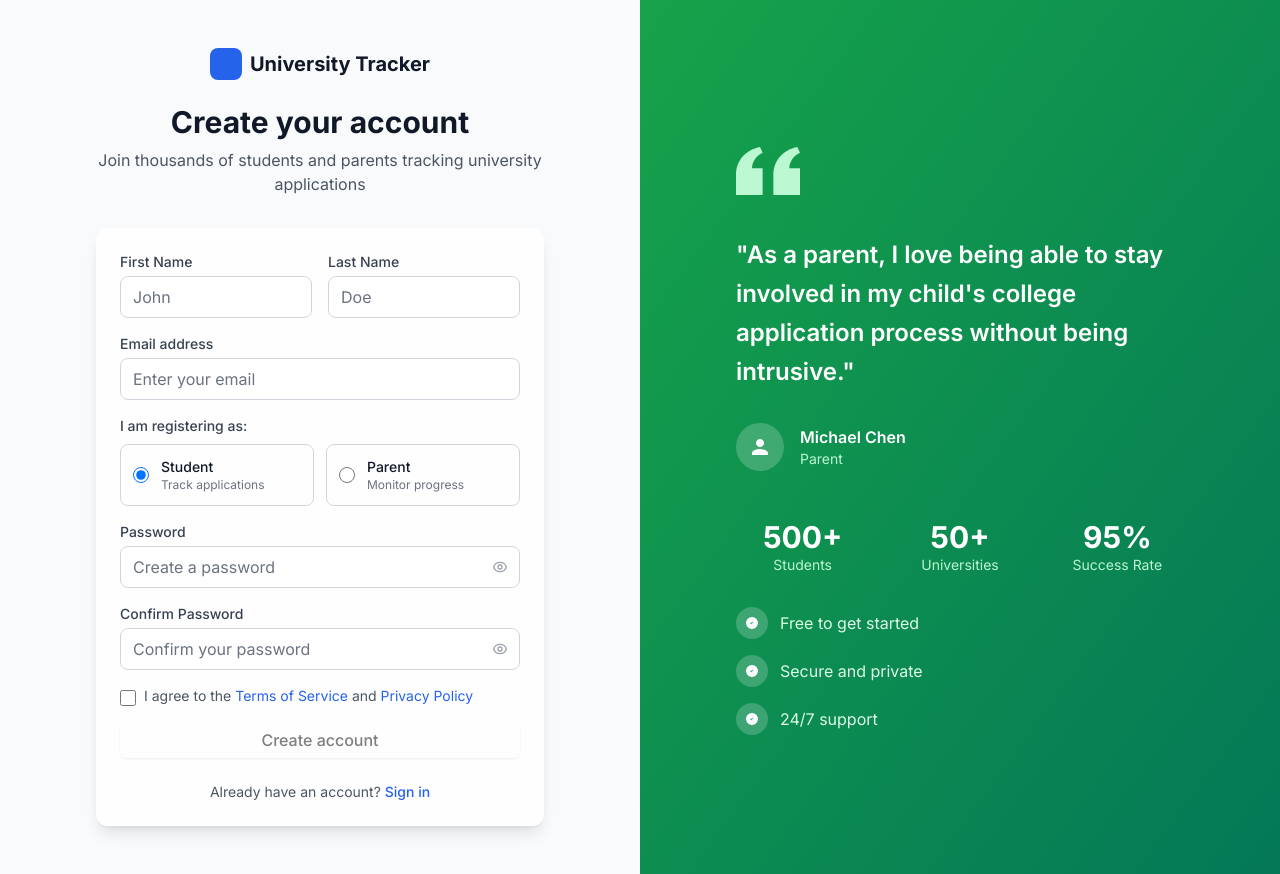
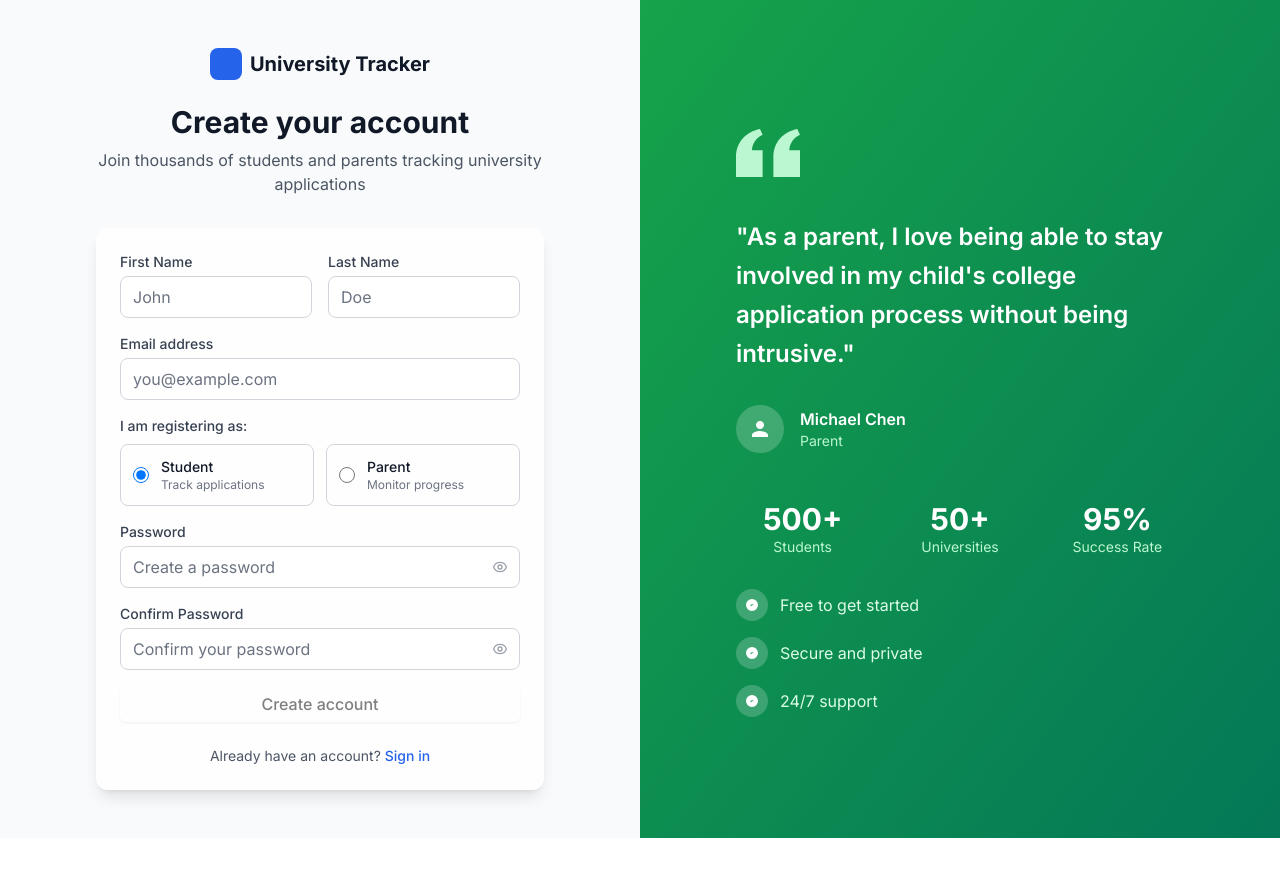
Before and after one commit to EvelynDevelops/university-app-tracker, a Next.js app: page /auth/register in a window 1280 px wide. After the commit the page ends 838 px from the top, so only its background shows below. Built offline with nearby package versions, Linux system fonts and the light colour scheme.

Commit message:
new components for auth page

```diff
--- a/components/auth/LoginCard.tsx
+++ b/components/auth/LoginCard.tsx
@@ -4,12 +4,13 @@ import { useState } from 'react'
 import Link from 'next/link'
 import { useRouter } from 'next/navigation'
 import { Button } from '@/components/shared/Button'
-import { EyeIcon, EyeOffIcon, LoadingIcon } from '@/public/icons'
+import { Input } from '@/components/shared/Input'
+import { PasswordInput } from '@/components/auth/PasswordInput'
+import { LoadingIcon } from '@/public/icons'
 
 export default function LoginCard() {
   const [email, setEmail] = useState('')
   const [password, setPassword] = useState('')
-  const [showPassword, setShowPassword] = useState(false)
   const [loading, setLoading] = useState(false)
   const router = useRouter()
 
@@ -36,50 +37,23 @@ export default function LoginCard() {
 
   return (
     <div className="bg-white/80 dark:bg-gray-800/80 rounded-xl shadow-lg backdrop-blur-sm p-6">
-      {/* Email/Password Form */}
       <form onSubmit={handleSubmit} className="space-y-4">
-        <div>
-          <label htmlFor="email" className="block text-sm font-medium text-gray-700 dark:text-gray-300 mb-1">
-            Email address
-          </label>
-          <input
-            id="email"
+        <Input
+          label="Email address"
           type="email"
           value={email}
           onChange={(e) => setEmail(e.target.value)}
+          placeholder="Enter your email"
           required
-            className="w-full rounded-lg border border-gray-300 bg-white px-3 py-2 text-gray-900 placeholder-gray-500 focus:border-blue-500 focus:outline-none focus:ring-1 focus:ring-blue-500 dark:border-gray-600 dark:bg-gray-700 dark:text-white dark:placeholder-gray-400"
-            placeholder="Enter your email"
         />
-        </div>
 
-        <div>
-          <label htmlFor="password" className="block text-sm font-medium text-gray-700 dark:text-gray-300 mb-1">
-            Password
-          </label>
-          <div className="relative">
-            <input
-              id="password"
-              type={showPassword ? 'text' : 'password'}
+        <PasswordInput
+          label="Password"
           value={password}
           onChange={(e) => setPassword(e.target.value)}
+          placeholder="Enter your password"
           required
-              className="w-full rounded-lg border border-gray-300 bg-white px-3 py-2 text-gray-900 placeholder-gray-500 focus:border-blue-500 focus:outline-none focus:ring-1 focus:ring-blue-500 dark:border-gray-600 dark:bg-gray-700 dark:text-white dark:placeholder-gray-400"
-              placeholder="Enter your password"
         />
-            <button
-              type="button"
-              onClick={() => setShowPassword(!showPassword)}
-              className="absolute inset-y-0 right-0 flex items-center pr-3 text-gray-400 hover:text-gray-600 dark:hover:text-gray-300"
-            >
-              {showPassword ? (
-                <EyeOffIcon className="w-4 h-4" />
-              ) : (
-                <EyeIcon className="w-4 h-4" />
-              )}
-            </button>
-          </div>
-        </div>
 
         <div className="flex items-center justify-between">
           <label className="flex items-center">
@@ -113,7 +87,6 @@ export default function LoginCard() {
         </Button>
       </form>
 
-      {/* Sign up link */}
       <div className="mt-6 text-center">
         <p className="text-sm text-gray-600 dark:text-gray-300">
           Don't have an account?{' '}
--- /dev/null
+++ b/components/auth/PasswordInput.tsx
@@ -0,0 +1,45 @@
+import React, { useState } from 'react'
+import { Input } from '../shared/Input'
+import { EyeIcon, EyeOffIcon } from '@/public/icons'
+
+interface PasswordInputProps extends Omit<React.InputHTMLAttributes<HTMLInputElement>, 'type'> {
+  label?: string
+  error?: string
+  showToggle?: boolean
+}
+
+const PasswordInput = React.forwardRef<HTMLInputElement, PasswordInputProps>(
+  ({ className, label, error, showToggle = true, ...props }, ref) => {
+    const [showPassword, setShowPassword] = useState(false)
+
+    const toggleButton = showToggle ? (
+      <button
+        type="button"
+        onClick={() => setShowPassword(!showPassword)}
+        className="text-gray-400 hover:text-gray-600 dark:hover:text-gray-300"
+      >
+        {showPassword ? (
+          <EyeOffIcon className="w-4 h-4" />
+        ) : (
+          <EyeIcon className="w-4 h-4" />
+        )}
+      </button>
+    ) : null
+
+    return (
+      <Input
+        ref={ref}
+        type={showPassword ? 'text' : 'password'}
+        label={label}
+        error={error}
+        trailing={toggleButton}
+        className={className}
+        {...props}
+      />
+    )
+  }
+)
+
+PasswordInput.displayName = 'PasswordInput'
+
+export { PasswordInput }
--- a/components/auth/SignupCard.tsx
+++ b/components/auth/SignupCard.tsx
@@ -1,253 +1,188 @@
-"use client"
+"use client";
 
-import { useState } from 'react'
-import Link from 'next/link'
-import { useRouter } from 'next/navigation'
-import { Button } from '@/components/shared/Button'
-import { EyeIcon, EyeOffIcon, LoadingIcon } from '@/public/icons'
+import { useState, useTransition } from "react";
+import Link from "next/link";
+import { useRouter } from "next/navigation";
+import { Button } from "@/components/shared/Button";
+import { Input } from "@/components/shared/Input";
+import { PasswordInput } from "@/components/auth/PasswordInput";
+import { LoadingIcon } from "@/public/icons";
 
-type UserRole = 'student' | 'parent'
+type UserRole = "student" | "parent";
 
 export default function SignupCard() {
-  const [firstName, setFirstName] = useState('')
-  const [lastName, setLastName] = useState('')
-  const [email, setEmail] = useState('')
-  const [password, setPassword] = useState('')
-  const [confirmPassword, setConfirmPassword] = useState('')
-  const [showPassword, setShowPassword] = useState(false)
-  const [showConfirmPassword, setShowConfirmPassword] = useState(false)
-  const [userRole, setUserRole] = useState<UserRole>('student')
-  const [loading, setLoading] = useState(false)
-  const router = useRouter()
+  const [firstName, setFirstName] = useState("");
+  const [lastName,  setLastName]  = useState("");
+  const [email,     setEmail]     = useState("");
+  const [password,  setPassword]  = useState("");
+  const [confirmPassword, setConfirmPassword] = useState("");
+  const [userRole, setUserRole] = useState<UserRole>("student");
+  const [formError, setFormError] = useState<string | null>(null);
+  const [isPending, startTransition] = useTransition();
+  const router = useRouter();
 
-  const handleSubmit = async (e: React.FormEvent) => {
-    e.preventDefault()
-    if (loading) return
+  const handleSubmit = (e: React.FormEvent) => {
+    e.preventDefault();
+    if (isPending) return;
 
-    // ensure password match
+    // basic client-side checks
     if (password !== confirmPassword) {
-      alert('Passwords do not match')
-      return
+      setFormError("Passwords do not match.");
+      return;
+    }
+    setFormError(null);
+
+    startTransition(async () => {
+      try {
+        const res = await fetch("/api/signup", {
+          method: "POST",
+          headers: { "Content-Type": "application/json" },
+          body: JSON.stringify({ firstName, lastName, email, password, role: userRole }),
+        });
+
+        if (!res.ok) {
+          const data = await res.json().catch(() => ({}));
+          throw new Error(data?.message || "Signup failed");
         }
 
-    setLoading(true)
-    try {
-      console.log('Signup attempt:', {
-        firstName,
-        lastName,
-        email,
-        password,
-        userRole
-      })
+        // wipe secrets from memory
+        setPassword("");
+        setConfirmPassword("");
 
-      // mock signup success
-      await new Promise(resolve => setTimeout(resolve, 1000))
+        router.push("/dashboard");
+      } catch (err: any) {
+        setFormError(err.message ?? "Something went wrong");
+      }
+    });
+  };
 
-      // redirect to dashboard after signup success
-      router.push('/dashboard')
-    } catch (error) {
-      console.error('Signup failed:', error)
-    } finally {
-      setLoading(false)
-    }
-  }
+  const disabled =
+    isPending ||
+    !firstName ||
+    !lastName ||
+    !email ||
+    !password ||
+    !confirmPassword ||
+    password !== confirmPassword;
 
   return (
     <div className="bg-white/80 dark:bg-gray-800/80 rounded-xl shadow-lg backdrop-blur-sm p-4 sm:p-6">
-      {/* Email/Password Form */}
-      <form onSubmit={handleSubmit} className="space-y-4">
-        {/* Name Fields */}
+      <form onSubmit={handleSubmit} className="space-y-4" noValidate>
+        {/* Name */}
         <div className="grid grid-cols-1 sm:grid-cols-2 gap-4">
-          <div>
-            <label htmlFor="firstName" className="block text-sm font-medium text-gray-700 dark:text-gray-300 mb-1">
-              First Name
-            </label>
-            <input
-              id="firstName"
-              type="text"
+          <Input
+            name="firstName"
+            label="First Name"
             value={firstName}
             onChange={(e) => setFirstName(e.target.value)}
+            placeholder="John"
             required
-              className="w-full rounded-lg border border-gray-300 bg-white px-3 py-2 text-gray-900 placeholder-gray-500 focus:border-blue-500 focus:outline-none focus:ring-1 focus:ring-blue-500 dark:border-gray-600 dark:bg-gray-700 dark:text-white dark:placeholder-gray-400"
-              placeholder="John"
+            autoComplete="given-name"
+          />
+          <Input
+            name="lastName"
+            label="Last Name"
+            value={lastName}
+            onChange={(e) => setLastName(e.target.value)}
+            placeholder="Doe"
+            required
+            autoComplete="family-name"
           />
         </div>
-          <div>
-            <label htmlFor="lastName" className="block text-sm font-medium text-gray-700 dark:text-gray-300 mb-1">
-              Last Name
-            </label>
-            <input
-              id="lastName"
-              type="text"
-              value={lastName}
-              onChange={(e) => setLastName(e.target.value)}
-              required
-              className="w-full rounded-lg border border-gray-300 bg-white px-3 py-2 text-gray-900 placeholder-gray-500 focus:border-blue-500 focus:outline-none focus:ring-1 focus:ring-blue-500 dark:border-gray-600 dark:bg-gray-700 dark:text-white dark:placeholder-gray-400"
-              placeholder="Doe"
-            />
-          </div>
-        </div>
 
-        {/* Email Field */}
-        <div>
-          <label htmlFor="email" className="block text-sm font-medium text-gray-700 dark:text-gray-300 mb-1">
-            Email address
-          </label>
-          <input
-            id="email"
+        <Input
+          name="email"
+          label="Email address"
           type="email"
           value={email}
           onChange={(e) => setEmail(e.target.value)}
+          placeholder="you@example.com"
           required
-            className="w-full rounded-lg border border-gray-300 bg-white px-3 py-2 text-gray-900 placeholder-gray-500 focus:border-blue-500 focus:outline-none focus:ring-1 focus:ring-blue-500 dark:border-gray-600 dark:bg-gray-700 dark:text-white dark:placeholder-gray-400"
-            placeholder="Enter your email"
+          autoComplete="email"
+          aria-invalid={!!formError && formError.toLowerCase().includes("email")}
         />
-        </div>
 
-        {/* Role Selection */}
-        <div>
-          <label className="block text-sm font-medium text-gray-700 dark:text-gray-300 mb-2">
+        {/* Role */}
+        <fieldset className="mt-2">
+          <legend className="block text-sm font-medium text-gray-700 dark:text-gray-300 mb-2">
             I am registering as:
-          </label>
+          </legend>
           <div className="grid grid-cols-1 sm:grid-cols-2 gap-3">
-            <label className="flex items-center p-3 border border-gray-300 rounded-lg cursor-pointer hover:bg-gray-50 dark:border-gray-600 dark:hover:bg-gray-700">
+            {(["student","parent"] as const).map(role => (
+              <label key={role} className="flex items-center p-3 border border-gray-300 rounded-lg cursor-pointer hover:bg-gray-50 dark:border-gray-600 dark:hover:bg-gray-700">
                 <input
                   type="radio"
                   name="userRole"
-                value="student"
-                checked={userRole === 'student'}
-                onChange={(e) => setUserRole(e.target.value as UserRole)}
+                  value={role}
+                  checked={userRole === role}
+                  onChange={() => setUserRole(role)}
                   className="h-4 w-4 text-blue-600 focus:ring-blue-500 border-gray-300"
                 />
                 <div className="ml-3">
-                <div className="text-sm font-medium text-gray-900 dark:text-white">Student</div>
-                <div className="text-xs text-gray-500 dark:text-gray-400">Track applications</div>
+                  <div className="text-sm font-medium text-gray-900 dark:text-white">
+                    {role === "student" ? "Student" : "Parent"}
+                  </div>
+                  <div className="text-xs text-gray-500 dark:text-gray-400">
+                    {role === "student" ? "Track applications" : "Monitor progress"}
+                  </div>
                 </div>
               </label>
+            ))}
+          </div>
+        </fieldset>
 
-            <label className="flex items-center p-3 border border-gray-300 rounded-lg cursor-pointer hover:bg-gray-50 dark:border-gray-600 dark:hover:bg-gray-700">
-              <input
-                type="radio"
-                name="userRole"
-                value="parent"
-                checked={userRole === 'parent'}
-                onChange={(e) => setUserRole(e.target.value as UserRole)}
-                className="h-4 w-4 text-blue-600 focus:ring-blue-500 border-gray-300"
-              />
-              <div className="ml-3">
-                <div className="text-sm font-medium text-gray-900 dark:text-white">Parent</div>
-                <div className="text-xs text-gray-500 dark:text-gray-400">Monitor progress</div>
-              </div>
-            </label>
-          </div>
-        </div>
-
-        {/* Password Fields */}
-        <div>
-          <label htmlFor="password" className="block text-sm font-medium text-gray-700 dark:text-gray-300 mb-1">
-            Password
-          </label>
-          <div className="relative">
-            <input
-              id="password"
-              type={showPassword ? 'text' : 'password'}
+        <PasswordInput
+          name="password"
+          label="Password"
           value={password}
           onChange={(e) => setPassword(e.target.value)}
+          placeholder="Create a password"
+          minLength={8}
           required
-              minLength={8}
-              className="w-full rounded-lg border border-gray-300 bg-white px-3 py-2 text-gray-900 placeholder-gray-500 focus:border-blue-500 focus:outline-none focus:ring-1 focus:ring-blue-500 dark:border-gray-600 dark:bg-gray-700 dark:text-white dark:placeholder-gray-400"
-              placeholder="Create a password"
+          autoComplete="new-password"
         />
-            <button
-              type="button"
-              onClick={() => setShowPassword(!showPassword)}
-              className="absolute inset-y-0 right-0 flex items-center pr-3 text-gray-400 hover:text-gray-600 dark:hover:text-gray-300"
-            >
-              {showPassword ? (
-                <EyeOffIcon className="w-4 h-4" />
-              ) : (
-                <EyeIcon className="w-4 h-4" />
-              )}
-            </button>
-          </div>
-        </div>
 
-        <div>
-          <label htmlFor="confirmPassword" className="block text-sm font-medium text-gray-700 dark:text-gray-300 mb-1">
-            Confirm Password
-          </label>
-          <div className="relative">
-            <input
-              id="confirmPassword"
-              type={showConfirmPassword ? 'text' : 'password'}
+        <PasswordInput
+          name="confirmPassword"
+          label="Confirm Password"
           value={confirmPassword}
           onChange={(e) => setConfirmPassword(e.target.value)}
+          placeholder="Confirm your password"
           required
-              className="w-full rounded-lg border border-gray-300 bg-white px-3 py-2 text-gray-900 placeholder-gray-500 focus:border-blue-500 focus:outline-none focus:ring-1 focus:ring-blue-500 dark:border-gray-600 dark:bg-gray-700 dark:text-white dark:placeholder-gray-400"
-              placeholder="Confirm your password"
+          autoComplete="new-password"
         />
-            <button
-              type="button"
-              onClick={() => setShowConfirmPassword(!showConfirmPassword)}
-              className="absolute inset-y-0 right-0 flex items-center pr-3 text-gray-400 hover:text-gray-600 dark:hover:text-gray-300"
-            >
-              {showConfirmPassword ? (
-                <EyeOffIcon className="w-4 h-4" />
-              ) : (
-                <EyeIcon className="w-4 h-4" />
+
+        {formError && (
+          <p className="text-sm text-red-600" role="alert" aria-live="polite">
+            {formError}
+          </p>
         )}
-            </button>
-          </div>
-        </div>
-
-        {/* Terms and Conditions */}
-        <div className="flex items-start">
-          <input
-            id="terms"
-            type="checkbox"
-            required
-            className="h-4 w-4 mt-1 rounded border-gray-300 text-blue-600 focus:ring-blue-500 dark:border-gray-600 dark:bg-gray-700"
-          />
-          <label htmlFor="terms" className="ml-2 text-sm text-gray-600 dark:text-gray-300">
-            I agree to the{' '}
-            <Link href="/terms" className="text-blue-600 hover:text-blue-500 dark:text-blue-400 dark:hover:text-blue-300">
-              Terms of Service
-            </Link>{' '}
-            and{' '}
-            <Link href="/privacy" className="text-blue-600 hover:text-blue-500 dark:text-blue-400 dark:hover:text-blue-300">
-              Privacy Policy
-            </Link>
-          </label>
-        </div>
 
         <Button
           type="submit"
-          disabled={loading || !firstName || !lastName || !email || !password || !confirmPassword || password !== confirmPassword}
-          className="w-full"
+          disabled={disabled}
+          className="w-full aria-busy:opacity-60"
+          aria-busy={isPending}
         >
-          {loading ? (
-            <div className="flex items-center justify-center">
-              <LoadingIcon className="w-4 h-4 mr-2" />
+          {isPending ? (
+            <span className="flex items-center justify-center">
+              <LoadingIcon className="w-4 h-4 mr-2" role="status" aria-label="Loading" />
               Creating account...
-            </div>
+            </span>
           ) : (
-            'Create account'
+            "Create account"
           )}
         </Button>
       </form>
 
-      {/* Sign in link */}
       <div className="mt-6 text-center">
         <p className="text-sm text-gray-600 dark:text-gray-300">
-          Already have an account?{' '}
-          <Link
-            href="/auth/login"
-            className="font-medium text-blue-600 hover:text-blue-500 dark:text-blue-400 dark:hover:text-blue-300"
-          >
+          Already have an account?{" "}
+          <Link href="/auth/login" className="font-medium text-blue-600 hover:text-blue-500 dark:text-blue-400 dark:hover:text-blue-300">
             Sign in
           </Link>
         </p>
       </div>
     </div>
-  )
+  );
 }
--- /dev/null
+++ b/components/shared/Input.tsx
@@ -0,0 +1,48 @@
+import React from 'react'
+import { cn } from '@/lib/utils'
+
+interface InputProps extends React.InputHTMLAttributes<HTMLInputElement> {
+  label?: string
+  error?: string
+  trailing?: React.ReactNode
+}
+
+const Input = React.forwardRef<HTMLInputElement, InputProps>(
+  ({ className, label, error, trailing, ...props }, ref) => {
+    const id = React.useId()
+
+    return (
+      <div className="w-full">
+        {label && (
+          <label htmlFor={id} className="block text-sm font-medium text-gray-700 dark:text-gray-300 mb-1">
+            {label}
+          </label>
+        )}
+        <div className="relative">
+          <input
+            ref={ref}
+            id={id}
+            className={cn(
+              "w-full rounded-lg border border-gray-300 bg-white px-3 py-2 text-gray-900 placeholder-gray-500 focus:border-blue-500 focus:outline-none focus:ring-1 focus:ring-blue-500 dark:border-gray-600 dark:bg-gray-700 dark:text-white dark:placeholder-gray-400",
+              error && "border-red-500 focus:border-red-500 focus:ring-red-500",
+              className
+            )}
+            {...props}
+          />
+          {trailing && (
+            <div className="absolute inset-y-0 right-0 flex items-center pr-3">
+              {trailing}
+            </div>
+          )}
+        </div>
+        {error && (
+          <p className="mt-1 text-sm text-red-600 dark:text-red-400">{error}</p>
+        )}
+      </div>
+    )
+  }
+)
+
+Input.displayName = 'Input'
+
+export { Input }
```
Lines whose indentation alone changed are shown as unchanged.
